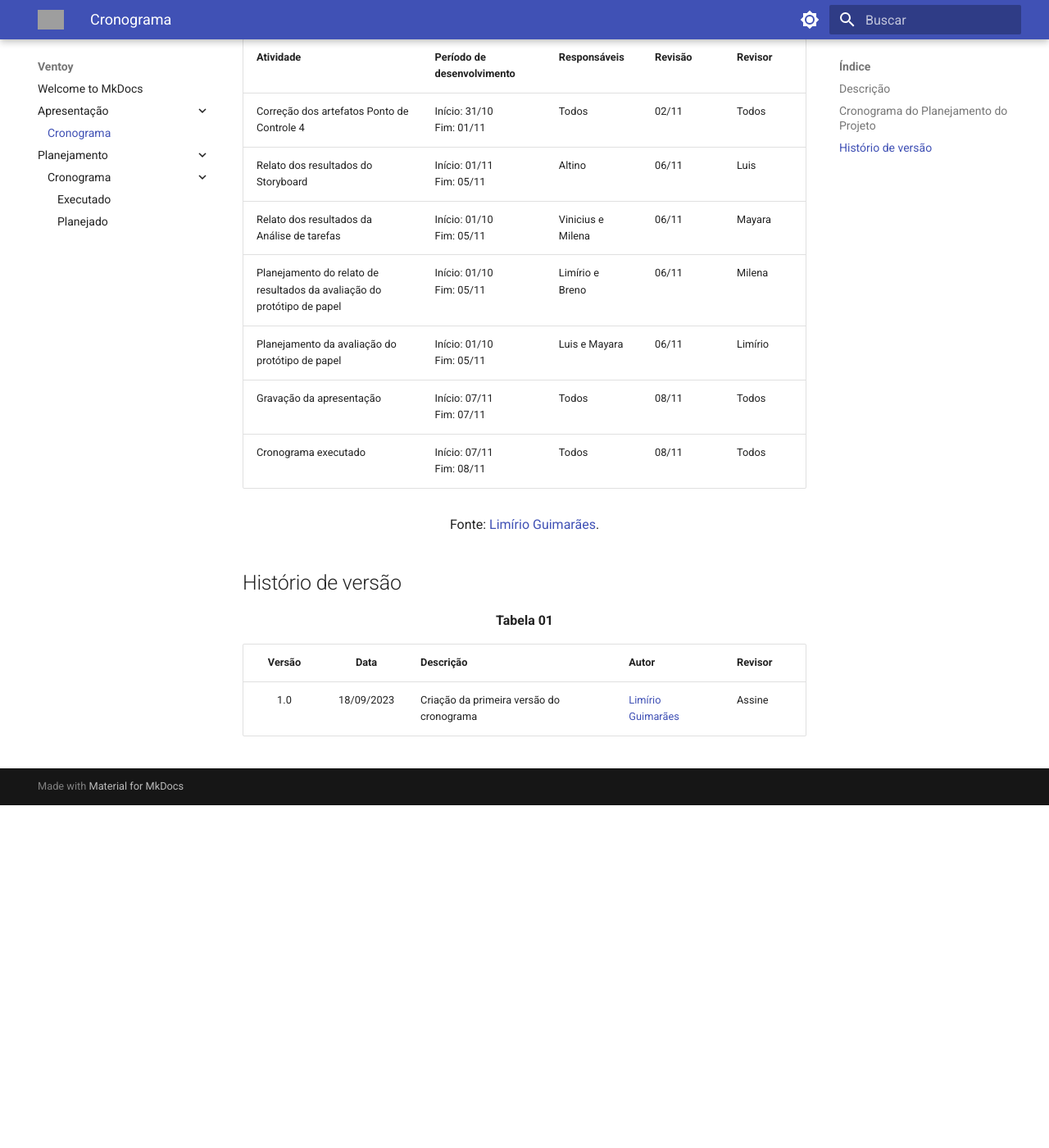
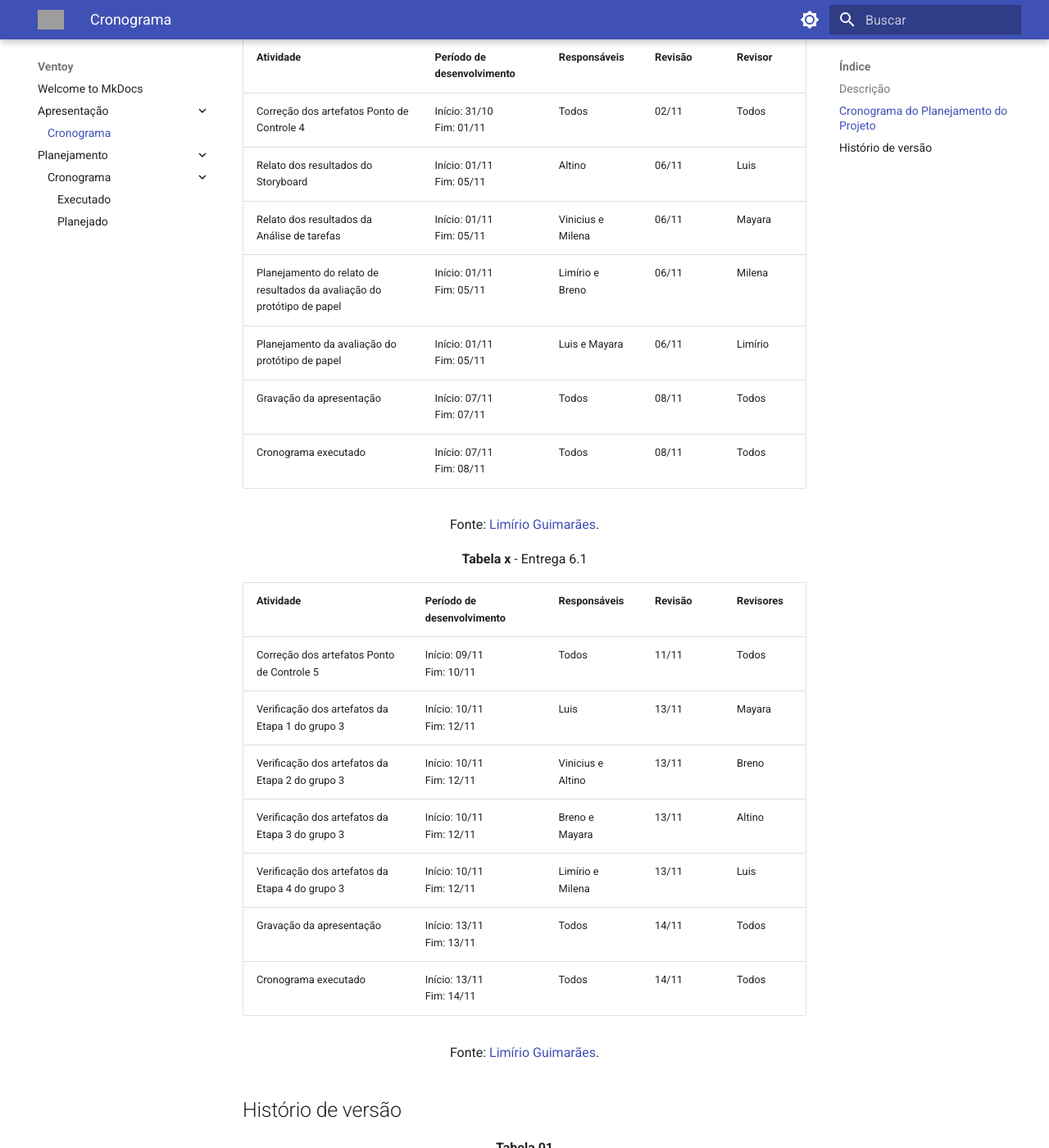
Before and after one commit to Interacao-Humano-Computador/2023.2-Ventoy, an MkDocs documentation site: the page built from docs/apresentação/cronograma.md, in a window 1280 px wide and 1400 px high, scrolled down 1201 px. Shown: the whole window at 82% size. Built offline with MkDocs 1.6.1 and Material for MkDocs 9.7.7, drawn with Linux system fonts in a browser that asks for light colours; before the commit the page ends 2183 px from its top, so only the background shows below that; grey boxes are pictures that could not be loaded.

Commit message:
Update cronograma.md

```diff
--- a/docs/apresentação/cronograma.md
+++ b/docs/apresentação/cronograma.md
@@ -30,11 +30,26 @@
 | ------------------------------------------------------------------------| --------------------------- | ------------------ | ----------| ------------------ |
 | Correção dos artefatos Ponto de Controle 4                       	      | Início: 31/10<br>Fim: 01/11 | Todos	      	     |   02/11   | Todos	            |
 | Relato dos resultados do Storyboard                              	      | Início: 01/11<br>Fim: 05/11 | Altino             |   06/11   | Luis               |
-| Relato dos resultados da Análise de tarefas                      	      | Início: 01/10<br>Fim: 05/11 | Vinicius e Milena  |   06/11   | Mayara 	          |
-| Planejamento do relato de resultados da avaliação do protótipo de papel | Início: 01/10<br>Fim: 05/11 | Limírio e Breno    |   06/11   | Milena             |
-| Planejamento da avaliação do protótipo de papel         	              | Início: 01/10<br>Fim: 05/11 | Luis e Mayara      |   06/11   | Limírio            |
+| Relato dos resultados da Análise de tarefas                      	      | Início: 01/11<br>Fim: 05/11 | Vinicius e Milena  |   06/11   | Mayara 	          |
+| Planejamento do relato de resultados da avaliação do protótipo de papel | Início: 01/11<br>Fim: 05/11 | Limírio e Breno    |   06/11   | Milena             |
+| Planejamento da avaliação do protótipo de papel         	              | Início: 01/11<br>Fim: 05/11 | Luis e Mayara      |   06/11   | Limírio            |
 | Gravação da apresentação                                           	    | Início: 07/11<br>Fim: 07/11 | Todos              |   08/11   | Todos              |
 | Cronograma executado                                           	        | Início: 07/11<br>Fim: 08/11 | Todos              |   08/11   | Todos              |
+
+<font size="3"><p style="text-align: center">Fonte: [Limírio Guimarães](https://github.com/LimirioGuimaraes).</p></font>
+
+<font size="3"><p style="text-align: center"> <b>Tabela x</b> - Entrega 6.1 </p></font>
+
+| Atividade                                                        	      | Período de desenvolvimento  | Responsáveis       | Revisão   | Revisores          |
+| ------------------------------------------------------------------------| --------------------------- | ------------------ | ----------| ------------------ |
+| Correção dos artefatos Ponto de Controle 5                       	      | Início: 09/11<br>Fim: 10/11 | Todos	      	     |   11/11   | Todos	            |
+| Verificação dos artefatos da Etapa 1 do grupo 3                         | Início: 10/11<br>Fim: 12/11 | Luis               |   13/11   | Mayara             |
+| Verificação dos artefatos da Etapa 2 do grupo 3      	                  | Início: 10/11<br>Fim: 12/11 | Vinicius e Altino  |   13/11   | Breno 	            |
+| Verificação dos artefatos da Etapa 3 do grupo 3 			                  | Início: 10/11<br>Fim: 12/11 | Breno e Mayara     |   13/11   | Altino             |
+| Verificação dos artefatos da Etapa 4 do grupo 3                         | Início: 10/11<br>Fim: 12/11 | Limírio e Milena   |   13/11   | Luis               |
+| Gravação da apresentação                                           	    | Início: 13/11<br>Fim: 13/11 | Todos              |   14/11   | Todos              |
+| Cronograma executado                                           	        | Início: 13/11<br>Fim: 14/11 | Todos              |   14/11   | Todos              |
+
 
 <font size="3"><p style="text-align: center">Fonte: [Limírio Guimarães](https://github.com/LimirioGuimaraes).</p></font>
 
```
